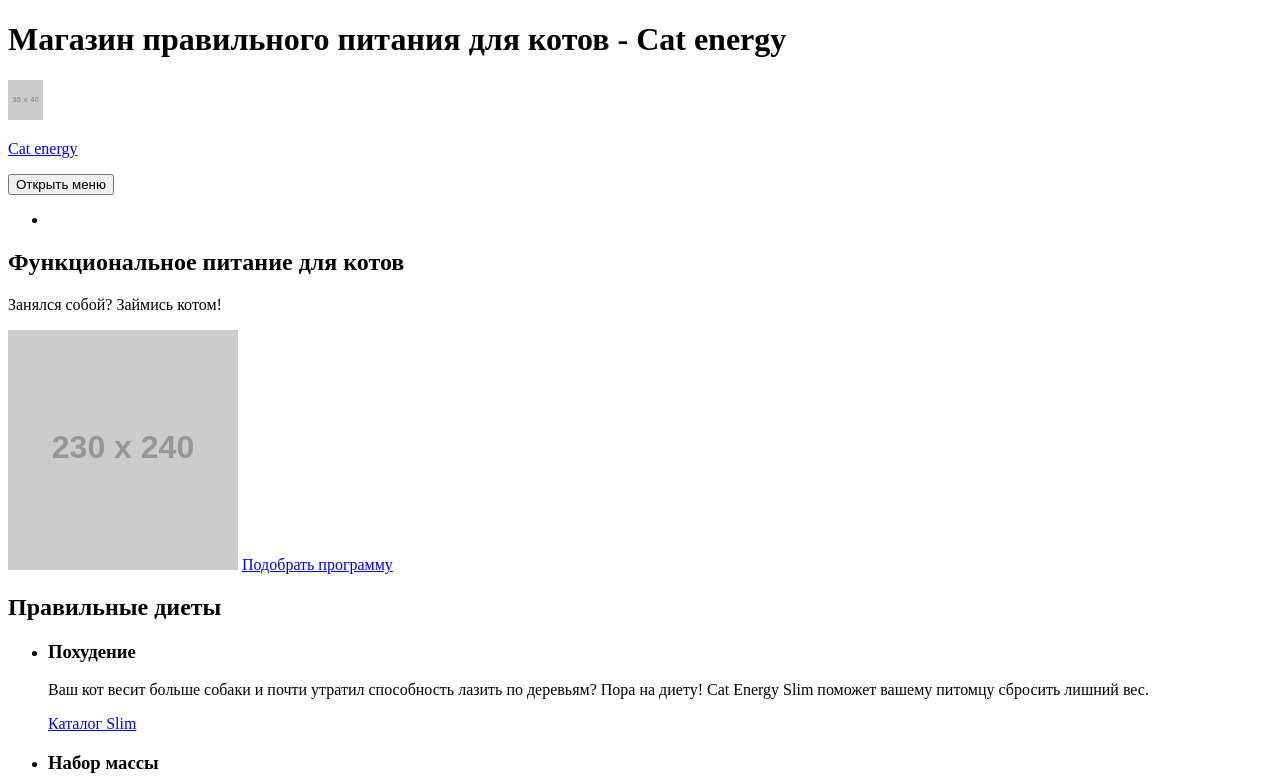
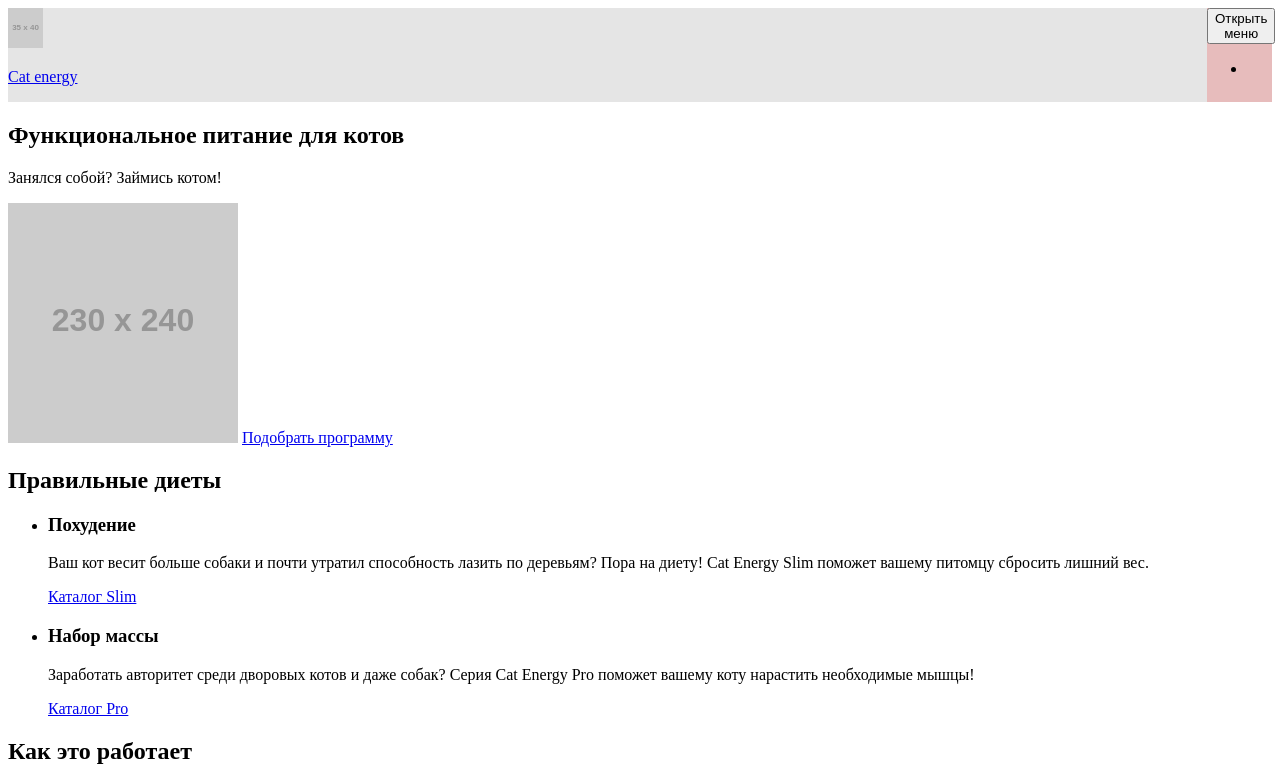
Before and after one commit to MikhailMos/680395-cat-energy-16, a website: page source/index.html in a window 1280 px wide. Shown: the top 782 px of the page. Drawn offline with nearby package versions, Linux system fonts and the light colour scheme; files that its build step writes are made by us from their sources; placeholder pictures from the web are drawn by us.

Commit message:
Создает файлы стилей *.scss

```diff
--- a/source/index.html
+++ b/source/index.html
@@ -3,6 +3,7 @@
   <head>
     <meta charset="utf-8">
     <title>HTML Academy: Кэт энерджи</title>
+    <link rel="stylesheet" href="css/style.css">
   </head>
   <body>
     <h1 class="visually-hidden">Магазин правильного питания для котов - Cat energy</h1>
--- /dev/null
+++ b/source/sass/blocks/page-header.scss
@@ -0,0 +1,20 @@
+.page-header {
+  display: flex;
+  justify-content: space-between;
+  justify-items: space-between;
+  flex-wrap: wrap;
+}
+
+.page-header__logo {
+  flex-grow: 1;
+  background-color: rgba($color: #000000, $alpha: 0.1);
+}
+
+.page-header__nav {
+  width: 65px;
+  background-color: rgba($color: #b12424, $alpha: 0.3);
+}
+
+.page-header__promo {
+  width: 100%;
+}
--- /dev/null
+++ b/source/sass/style.scss
@@ -0,0 +1,5 @@
+@import "variables.scss";
+@import "mixins.scss";
+@import "utils.scss";
+
+@import "blocks/page-header.scss";
--- /dev/null
+++ b/source/sass/utils.scss
@@ -0,0 +1,18 @@
+.visually-hidden /*:not(:focus):not(:active)*/ {
+  position: absolute;
+
+  width: 1px;
+  height: 1px;
+  margin: -1px;
+  padding: 0;
+  border: 0;
+
+  white-space: nowrap;
+  clip-path: inset(100%);
+  clip: rect(0 0 0 0);
+  overflow: hidden;
+}
+
+body {
+  min-width: 320px;
+}
--- /dev/null
+++ b/source/sass/variables.scss
@@ -0,0 +1 @@
+$green-color: #68b738;
```
Also changed, not shown: source/sass/blocks/logo.scss (added), source/sass/mixins.scss (added).
